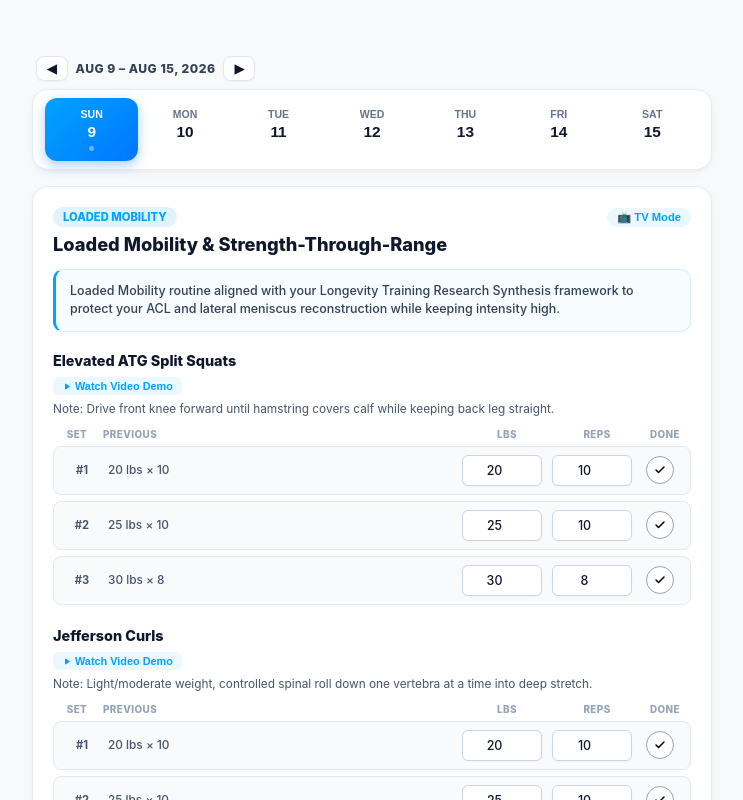
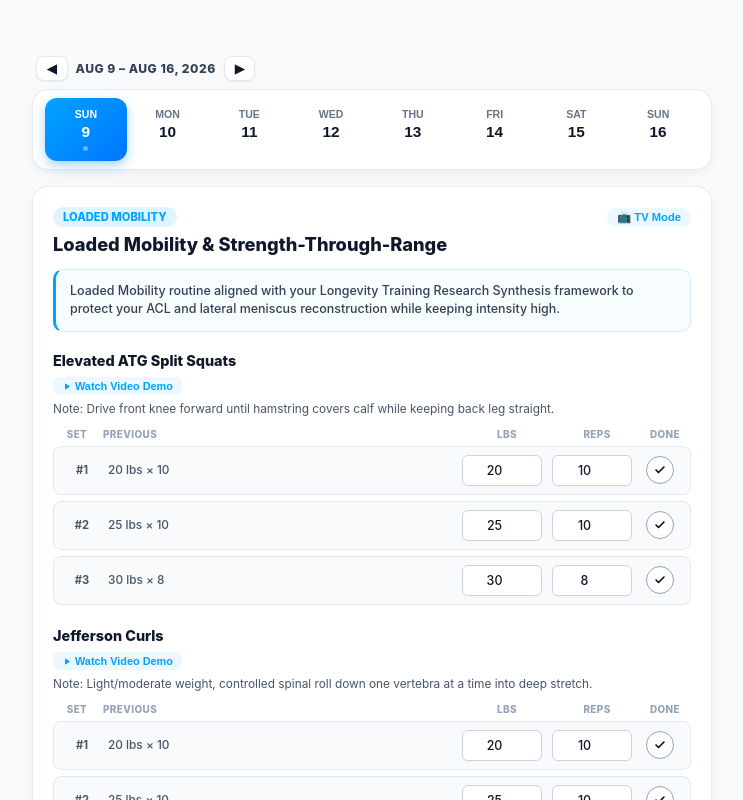
Before and after one commit to carsonsreid/workouts, a React (Vite) app: page / in a window 1280 px wide. Shown: the top 800 px of the page, without its empty margins (268-1011 px from the left). Built offline with nearby package versions, Linux system fonts and the light colour scheme.

Commit message:
Fix calendar week strip to include Sun Aug 9 through Sun Aug 16

```diff
--- a/src/components/Dashboard.tsx
+++ b/src/components/Dashboard.tsx
@@ -58,11 +58,11 @@ export const Dashboard: React.FC<DashboardProps> = ({
 
   const mondayDate = getMondayForWeek(weekOffset);
 
-  // Generate 7 days for the current week (Sunday Aug 9 + Monday Aug 10 through Saturday Aug 15)
-  // For weekOffset 0, include Sunday Aug 9 as the first day!
-  const weekDates = Array.from({ length: 7 }, (_, i) => {
+  // Generate date pills (8 days for weekOffset 0: Sun Aug 9 to Sun Aug 16, 7 days for others)
+  const dayCount = weekOffset === 0 ? 8 : 7;
+  const weekDates = Array.from({ length: dayCount }, (_, i) => {
     const d = new Date(mondayDate);
-    // If weekOffset === 0, start from Sun Aug 9
+    // If weekOffset === 0, start from Sun Aug 9 (i - 1), ending on Sun Aug 16 (i = 7)
     d.setDate(mondayDate.getDate() + (weekOffset === 0 ? i - 1 : i));
     const year = d.getFullYear();
     const month = String(d.getMonth() + 1).padStart(2, '0');
@@ -788,9 +788,9 @@ export const Dashboard: React.FC<DashboardProps> = ({
     onFinishWorkout(newLog);
   };
 
-  // Format header range for current week view (e.g., AUG 9 – AUG 15, 2026)
+  // Format header range for current week view (e.g., AUG 9 – AUG 16, 2026)
   const firstDay = weekDates[0];
-  const lastDay = weekDates[6];
+  const lastDay = weekDates[weekDates.length - 1];
   const weekRangeLabel = `${firstDay.monthShort.toUpperCase()} ${firstDay.dayNum} – ${lastDay.monthShort.toUpperCase()} ${lastDay.dayNum}, ${firstDay.year}`;
 
   return (
@@ -930,7 +930,7 @@ export const Dashboard: React.FC<DashboardProps> = ({
               cursor: 'pointer',
             }}
           >
-            Today (Aug 9)
+            Aug 9–16
           </button>
         )}
       </div>
```
